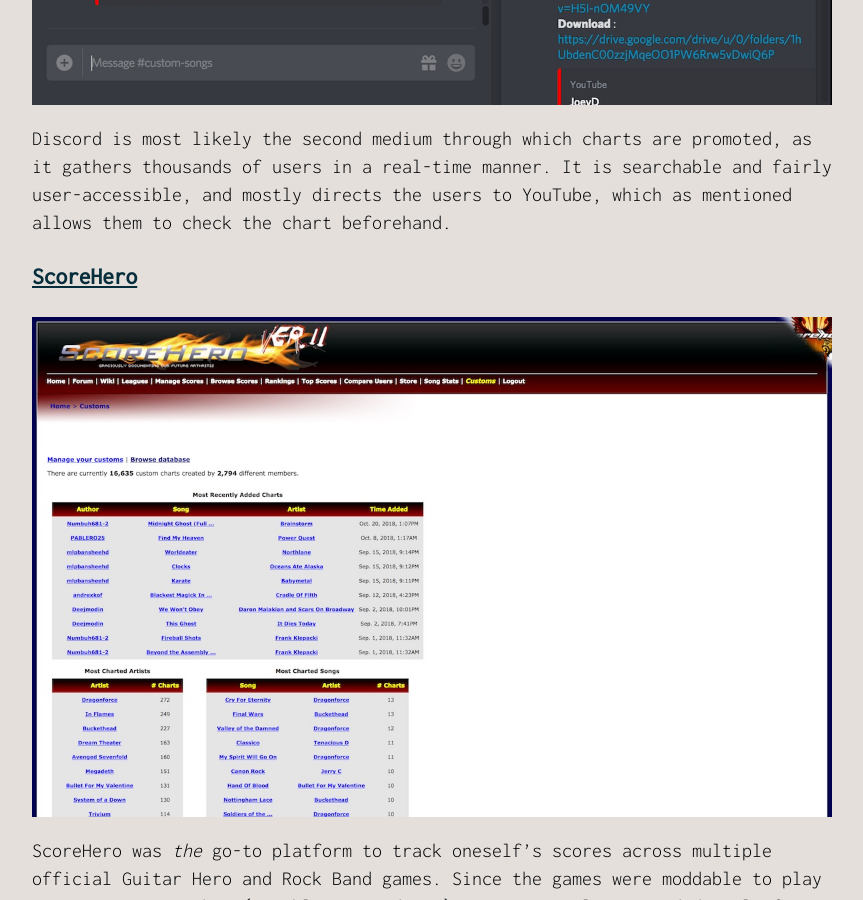
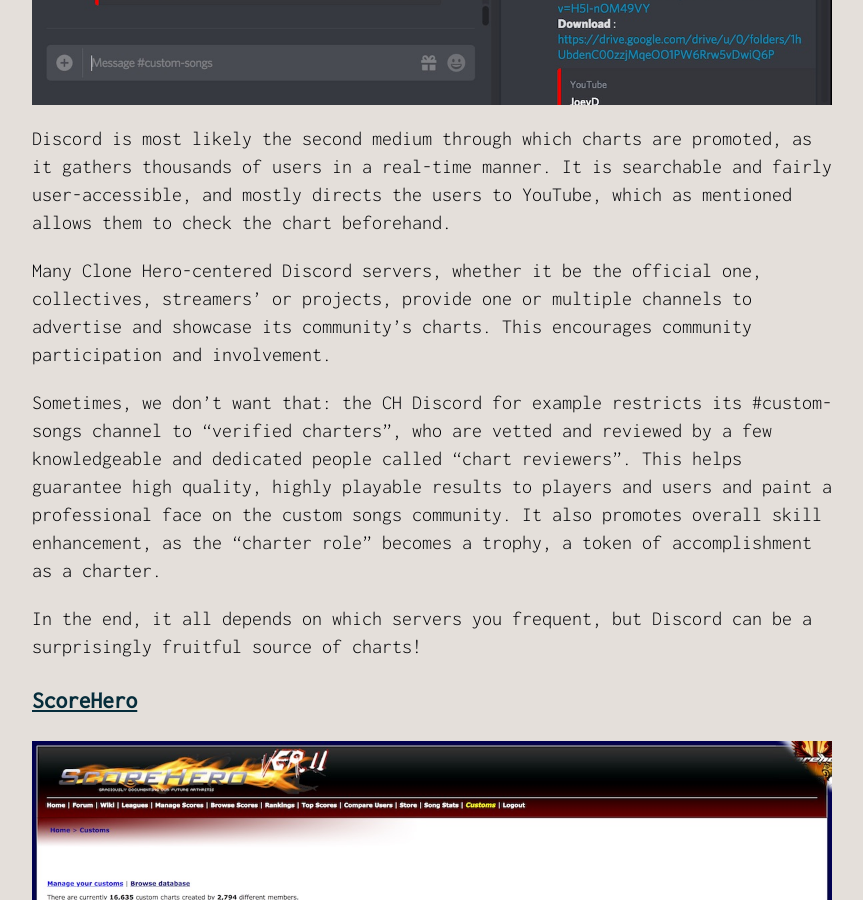
Before and after one commit to Paturages/fightthe.pw, a Jekyll site: the page built from _posts/2018-12-28-1-year-of-chorus.md, in a window 1280 px wide and 900 px high, scrolled down 8304 px. Shown: the whole window, without its empty margins (208-1071 px from the left). Built offline with Jekyll 4.4.1, drawn with Linux system fonts in a browser that asks for light colours.

Commit message:
Actually finish Discord paragraph

```diff
--- a/_posts/2018-12-28-1-year-of-chorus.md
+++ b/_posts/2018-12-28-1-year-of-chorus.md
@@ -90,6 +90,12 @@ Of course, there's absolutely no guarantee of the quality of the charts you're g
 ![Screenshot of the #custom-songs channel of the official CH Discord](/assets/1-year-of-chorus/discord.jpg)
 
 Discord is most likely the second medium through which charts are promoted, as it gathers thousands of users in a real-time manner. It is searchable and fairly user-accessible, and mostly directs the users to YouTube, which as mentioned allows them to check the chart beforehand.
+
+Many Clone Hero-centered Discord servers, whether it be the official one, collectives, streamers' or projects, provide one or multiple channels to advertise and showcase its community's charts. This encourages community participation and involvement.
+
+Sometimes, we don't want that: the CH Discord for example restricts its #custom-songs channel to "verified charters", who are vetted and reviewed by a few knowledgeable and dedicated people called "chart reviewers". This helps guarantee high quality, highly playable results to players and users and paint a professional face on the custom songs community. It also promotes overall skill enhancement, as the "charter role" becomes a trophy, a token of accomplishment as a charter.
+
+In the end, it all depends on which servers you frequent, but Discord can be a surprisingly fruitful source of charts!
 
 ### [ScoreHero](http://www.scorehero.com/)
 
```
